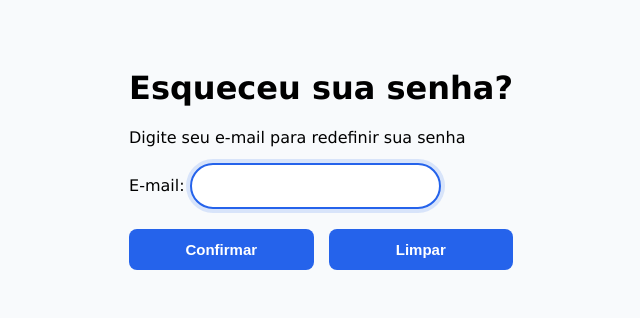
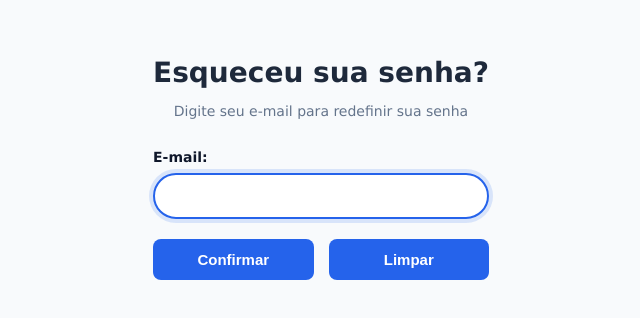
Before and after one commit to giovannafonseca-senai/sistema-de-agendamento, a plain HTML site: page esqueceu_senha.html in a window 1280 px wide. Shown: the part 234-552 px from the top of the page, without its empty margins (319-959 px from the left). Drawn offline with Linux system fonts and the light colour scheme.

Commit message:
Refactor CSS for password recovery page

```diff
--- a/esqueceu_senha.css
+++ b/esqueceu_senha.css
@@ -7,6 +7,63 @@ body {
     align-items: center;
     min-height: 100vh;
 }
+h1 {
+    text-align: center;
+    color: #1e293b;
+    margin-bottom: 10px;
+    font-size: 28px;
+}
+
+p {
+    text-align: center;
+    color: #64748b;
+    font-size: 14px;
+    margin-bottom: 30px;
+}
+
+form {
+    display: flex;
+    flex-direction: column;
+}
+
+label {
+    margin-bottom: 8px;
+    font-weight: bold;
+    color: #0f172a;
+    font-size: 14px;
+}
+
+
+input {
+    padding: 12px 20px;
+    margin-bottom: 20px;
+    border: 2px solid #cbd5e1;
+    border-radius: 30px;
+    font-size: 16px;
+    background-color: #ffffff;
+    transition: all 0.2s ease;
+}
+
+
+input:focus {
+    outline: none;
+    border-color: #2563eb;
+    box-shadow: 0 0 0 4px rgba(37, 99, 235, 0.15);
+}
+
+
+
+   form > a {
+    font-size: 13px;
+    color: #2563eb;
+    text-decoration: none;
+    margin-bottom: 15px;
+}
+
+form > a:hover {
+    text-decoration: underline;
+}
+
 .botoes {
     display: flex;
     gap: 15px;
@@ -35,25 +92,10 @@ button {
 button:hover {
     background-color: #1d4ed8;
 }
+
+
 form > a:last-child {
     text-align: center;
     margin-top: 20px;
     font-size: 14px;
 }
-
-input {
-    padding: 12px 20px;
-    margin-bottom: 20px;
-    border: 2px solid #cbd5e1;
-    border-radius: 30px;
-    font-size: 16px;
-    background-color: #ffffff;
-    transition: all 0.2s ease;
-}
-
-
-input:focus {
-    outline: none;
-    border-color: #2563eb;
-    box-shadow: 0 0 0 4px rgba(37, 99, 235, 0.15);
-}
```
